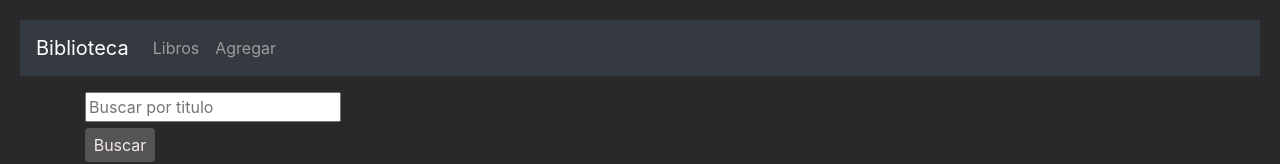
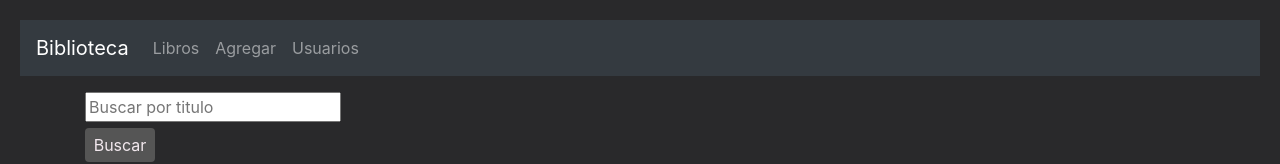
Before and after one commit to Majimmy/TrabajoBiblioteca, a Vue app in the folder frontend/: page / in a window 1280 px wide. Shown: the top 164 px of the page. Built offline with nearby package versions, Linux system fonts and the light colour scheme; no server answers.

Commit message:
Update App.vue

```diff
--- a/frontend/src/App.vue
+++ b/frontend/src/App.vue
@@ -9,6 +9,9 @@
         </li>
         <li class="nav-item">
           <router-link to="/add" class="nav-link">Agregar</router-link>
+        </li>
+        <li class="nav-item">
+          <router-link to="/add2" class="nav-link">Usuarios</router-link>
         </li>
       </div>
     </nav>
```
